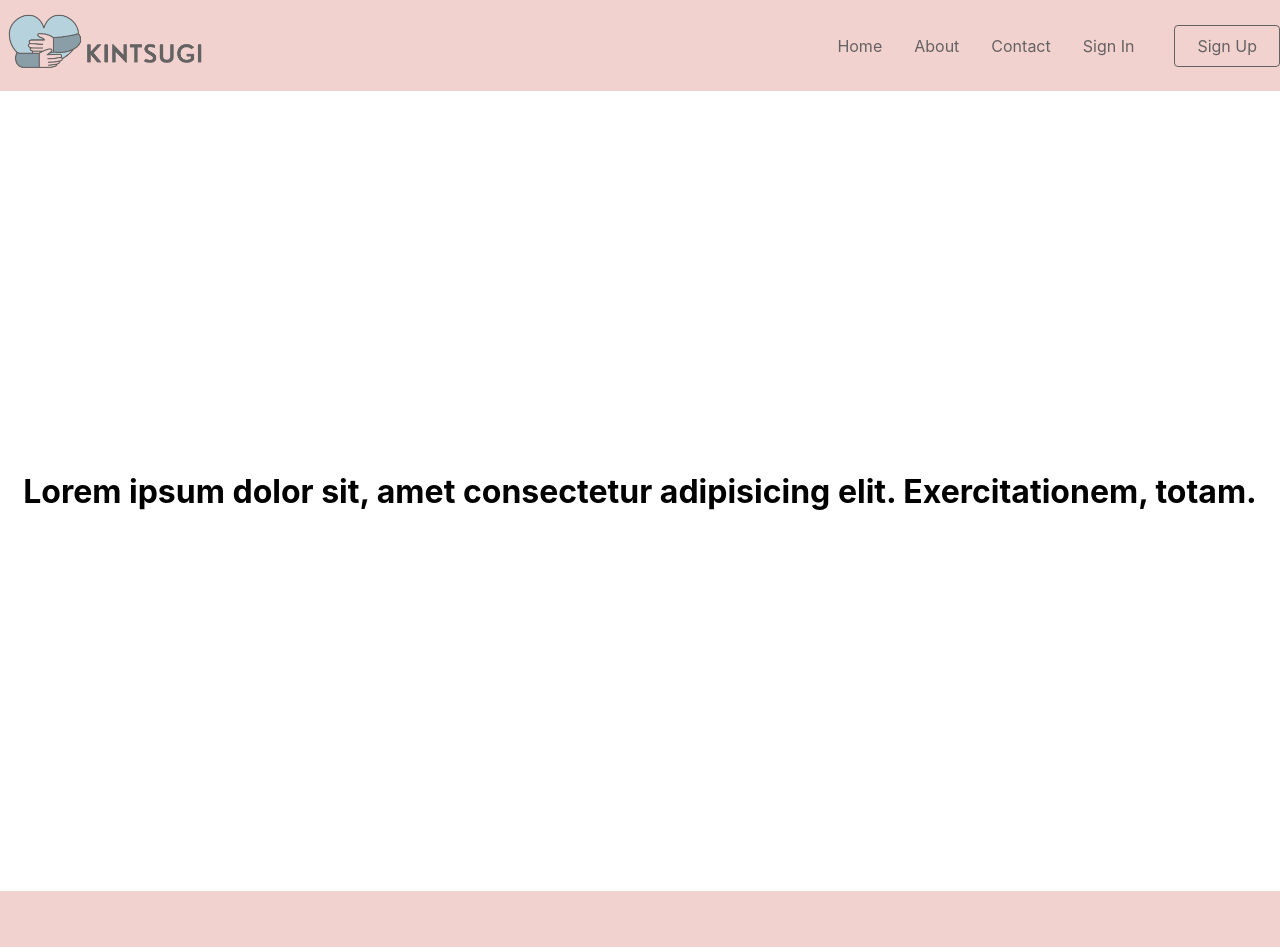
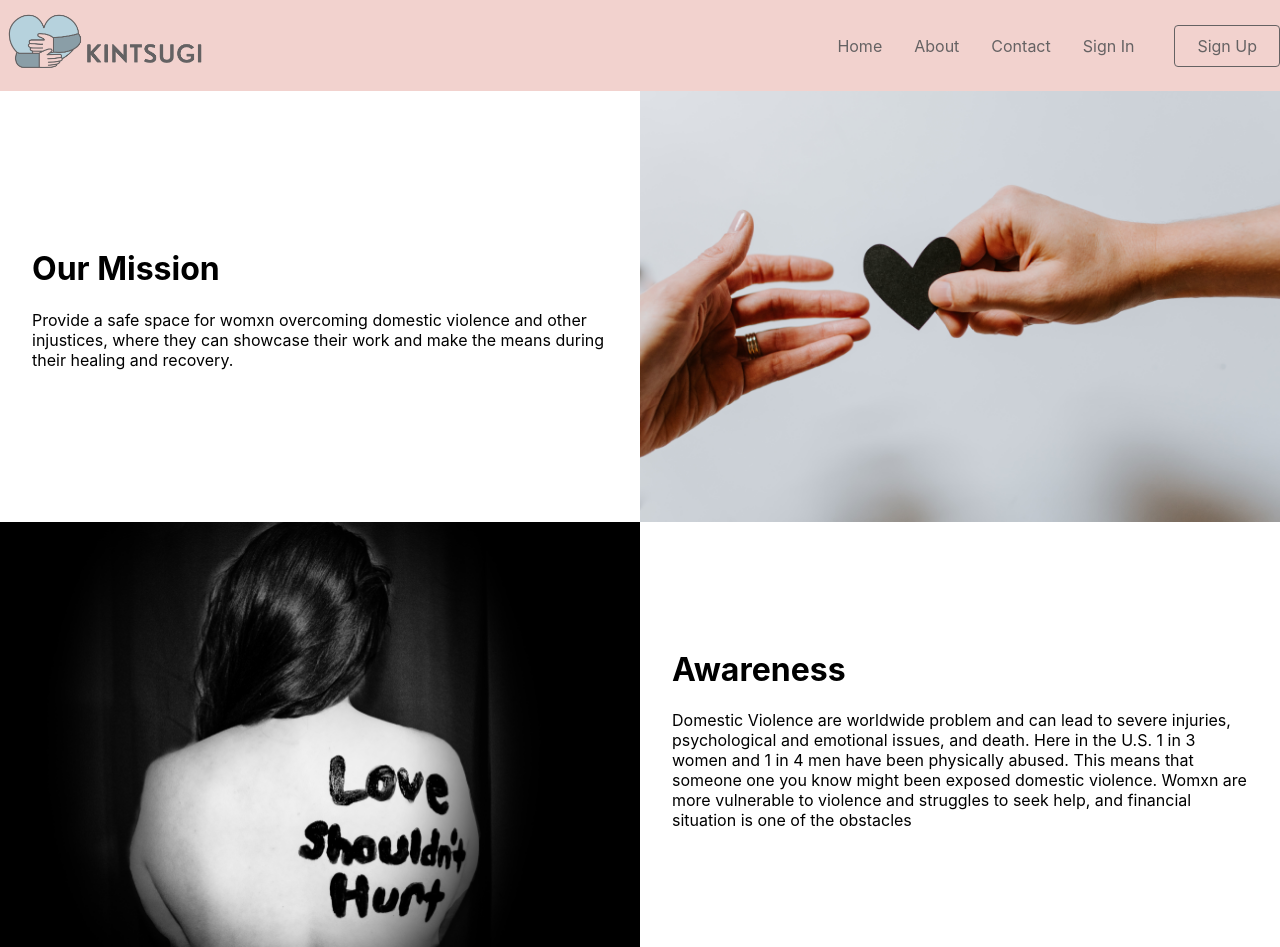
Before and after one commit to marlains/Venushacks-2022, a React (Create React App) app: page /about in a window 1280 px wide. Shown: the top 947 px of the page. Built offline with nearby package versions, Linux system fonts and the light colour scheme.

Commit message:
Added about page

```diff
--- /dev/null
+++ b/src/pages/about.css
@@ -0,0 +1,19 @@
+.table {
+    display: grid;
+    grid-template-columns: 1fr 1fr;
+    grid-template-rows: 1fr 1fr;
+    height: auto;
+    /* position: relative;
+    top: 50%;
+    align-items: center;     */
+}
+
+row {
+    /* flex-direction: row;
+    height: 10%; */
+}
+
+col {
+    /* display: flex;
+    width: 10%; */
+}
--- a/src/pages/about.js
+++ b/src/pages/about.js
@@ -1,18 +1,57 @@
 import React from "react";
+import { Col, Container, Row } from "react-bootstrap";
+import pic from "../components/Images/hands.jpg"
+import pic2 from "../components/Images/women.jpg"
+import './about.css';
 
 const About = () => {
     return (
-        <div
-            style ={{
-                display: 'flex',
-                justifyContent: 'center',
-                alignItems: 'center',
-                height: '100vh'
-            }}
-            >
-                <h1>Lorem ipsum dolor sit, amet consectetur adipisicing elit.
-                    Exercitationem, totam.</h1>
+        <div className="table">
+            <div style={{
+            display: 'flex',
+            justifyContent: 'center',
+            alignItems: 'center',
+            padding: '5%'
+            }}>
+            <div>
+            <h1>
+                Our Mission
+            </h1>
+            <p>
+                Provide a safe space for womxn overcoming domestic violence and other injustices,
+                where they can showcase their work and make the means during their healing and recovery.
+            </p>
             </div>
+            </div>
+            <div>
+                <img src={pic} width="100%" height="100%" alt="https://unsplash.com/photos/XX2WTbLr3r8?utm_source=unsplash&utm_medium=referral&utm_content=creditShareLink"/>
+            </div>
+
+            <div>
+                <img src={pic2} width="100%" height="100%" alt="https://unsplash.com/photos/3zgllN5P7Mc?utm_source=unsplash&utm_medium=referral&utm_content=creditShareLink"/>
+            </div>
+
+            <div style={{
+            display: 'flex',
+            justifyContent: 'center',
+            alignItems: 'center',
+            padding: '5%'
+            }}>
+                <div>
+            <h1>
+                Awareness
+            </h1>
+            <p>
+                Domestic Violence are worldwide problem and can lead to severe injuries, psychological and emotional issues, and death.
+                Here in the U.S. 1 in 3 women and 1 in 4 men have been physically abused. This means that someone one you know might been exposed
+                domestic violence. Womxn are more vulnerable to violence and struggles to seek help, and financial situation is one of the obstacles
+            </p>
+            </div>
+
+            </div>
+        </div>
+
+
     );
 };
 
```
Also changed, not shown: src/components/Images/hands.jpg (added), src/components/Images/women.jpg (added).
